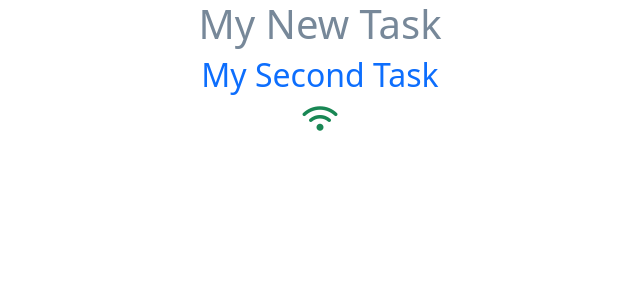
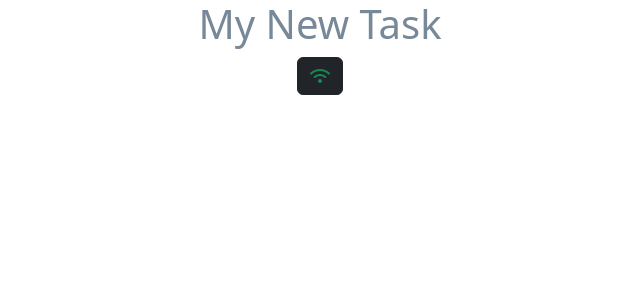
Before and after one commit to EmanAhamd/MUST-job-task, an Angular app: page / in a window 1280 px wide. Shown: the top 300 px of the page, without its empty margins (320-960 px from the left). Built offline with nearby package versions, Linux system fonts and the light colour scheme.

Commit message:
test commit

```diff
--- a/src/app/app.component.html
+++ b/src/app/app.component.html
@@ -1,3 +1,6 @@
 <h1 >My New Task</h1>
-<h2 class="text-center text-primary">My Second Task</h2>
-<h3 class="text-center"><i class="fa-solid fa-wifi text-center text-success"></i></h3>
+<h3 class="text-center">
+    <button class="btn btn-dark">
+        <i class="fa-solid fa-wifi text-center text-success"></i>
+    </button>
+    </h3>
```
